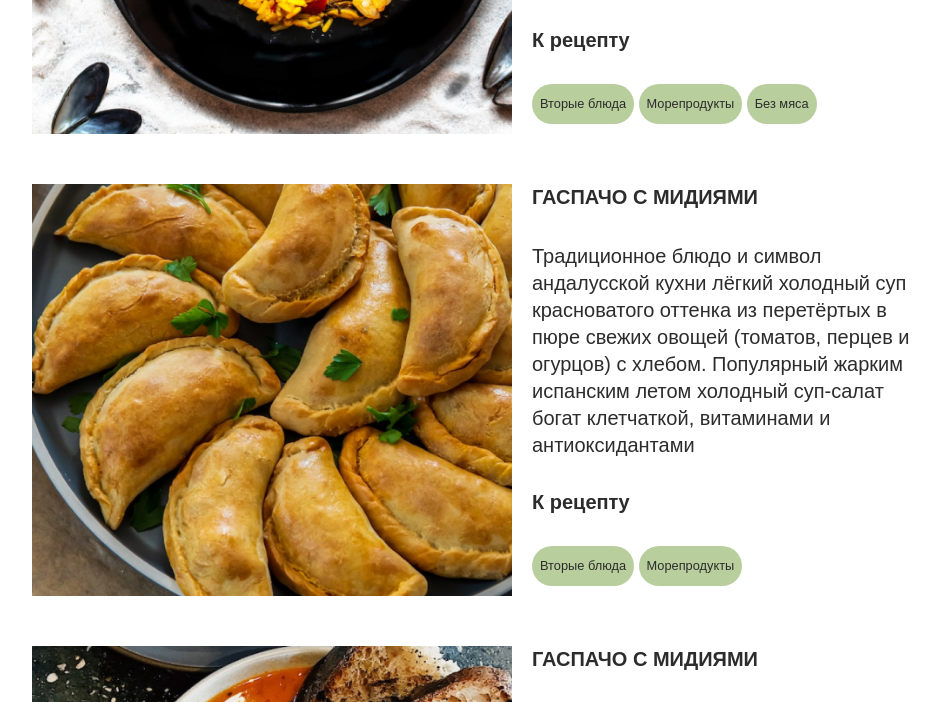
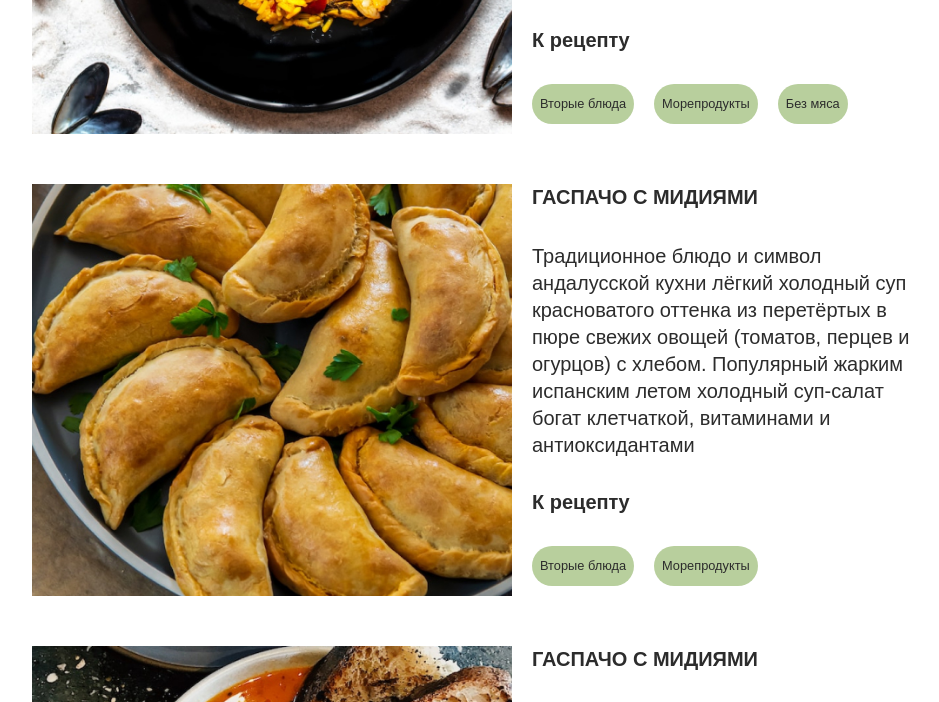
Before and after one commit to ar78ilnik/recepies2, a website: page src/index.html in a window 1280 px wide. Shown: the part 1834-2536 px from the top of the page, without its empty margins (128-1067 px from the left). Drawn offline with nearby package versions, Linux system fonts and the light colour scheme; files that its build step writes are made by us from their sources.

Commit message:
tags container

```diff
--- a/gulp/version.json
+++ b/gulp/version.json
@@ -1,3 +1,3 @@
 {
-    "main": "20230408174838"
+    "main": "20230408175201"
 }
--- a/src/scss/_tags.scss
+++ b/src/scss/_tags.scss
@@ -1,4 +1,8 @@
 .tags {
+	display: flex;
+	justify-content: flex-start;
+	gap: 20px;
+	flex-wrap: wrap;
 	&__item {
 		display: inline-block;
 		font-size: 80%;
```
